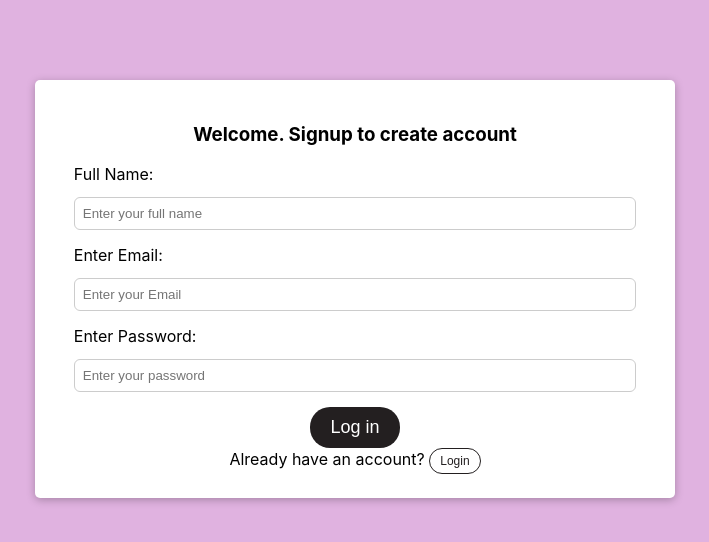
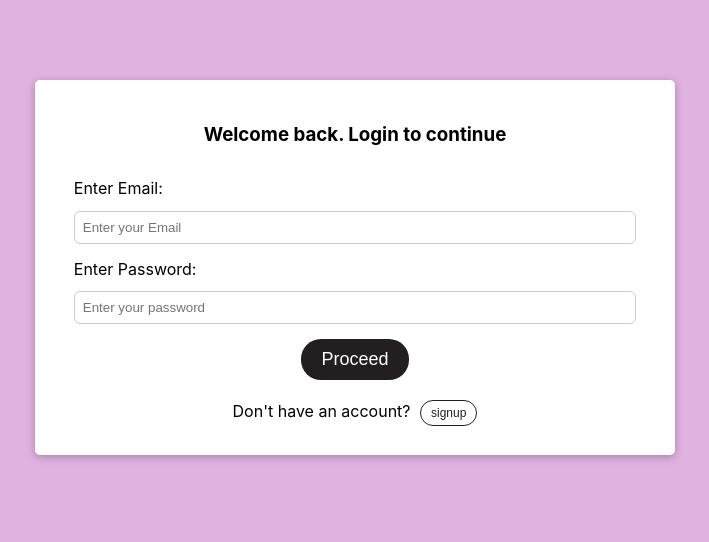
Before and after one commit to onives/my-dashboard, a React (Create React App) app: page / in a window 1280 px wide. Shown: the top 542 px of the page, without its empty margins (285-994 px from the left). Built offline with nearby package versions, Linux system fonts and the light colour scheme; what react-dotenv would draw is missing.

Commit message:
sorting authorization and authentication

```diff
--- a/public/index.html
+++ b/public/index.html
@@ -24,7 +24,7 @@
       work correctly both with client-side routing and a non-root public URL.
       Learn how to configure a non-root public URL by running `npm run build`.
     -->
-    <title>React App</title>
+    <title>Nives-Admin-Dashboard</title>
     <script id="react-dotenv" src="./env.js"></script>
   </head>
   <body>
--- a/src/components/AboutLayout.js
+++ b/src/components/AboutLayout.js
@@ -1,18 +1,23 @@
-import React, { useState } from "react";
+import React, { useState, useContext} from "react";
 import About from "./About";
 import "../css/forms.css";
 import DashboardNav from './DashboardNav'
-import Card from './generics/Card'
+import Card from './generics/Card';
+import axios from 'axios';
+import AuthContext from './auth/auth-context';
 
-const current_about = [ "I am having a good time. edit me anytime you want!"];
+const current_bio = [ "I am having a good time. edit me anytime you want!"];
 
-const BlogLayout = () => {
-  const [about, setAbout] = useState(current_about);
+const AboutLayout = () => {
+  const [bio, setBio] = useState(current_bio);
+  const authCtx = useContext(AuthContext);
 
   const handleAboutSave = (enteredAboutData) => {
-    setAbout(enteredAboutData)
+    setBio(enteredAboutData)
   };
-
+  const token = authCtx.token
+  // console.log(token)
+  axios.patch("http://localhost:4000/user/me", {bio}, {headers: { 'Authorization': `Bearer ${token}`}})
   return (
     <div>
       <DashboardNav/>
@@ -20,10 +25,10 @@ const BlogLayout = () => {
         <About onAboutSave={handleAboutSave} />
       </Card>
       <div>
-          <p>{about}</p>
+          <p>{bio}</p>
       </div>
     </div>
   );
 };
 
-export default BlogLayout;
+export default AboutLayout;
--- a/src/components/DashboardNav.js
+++ b/src/components/DashboardNav.js
@@ -12,14 +12,11 @@ const DashboardNav = () => {
         { icon: 'user', itemName: 'About', path: '/dashboard' },
         { icon: 'project-diagram', itemName: 'Projects', path: '/projects' },
         { icon: 'book-open', itemName: 'Blogs', path: '/blogs' },
-
-
-
     ]
     return (
 
         <div className='dashboardNav'>
-            <Button buttonStyle='btn--outline' buttonSize='btn--small' onClick={authCtx.onLogout}>Log out</Button>
+            <Button buttonStyle='btn--outline' buttonSize='btn--medium' onClick={authCtx.onLogout}>Log out</Button>
             {layoutInfo.map(info => (
             <DashboardGridItem gridName={info.itemName} gridIcon={info.icon} path={info.path} />
         ))}</div>
--- a/src/components/LoginPage.js
+++ b/src/components/LoginPage.js
@@ -1,4 +1,4 @@
-import React, {useState, useContext, useEffect} from 'react';
+import React, {useState, useContext} from 'react';
 import { Button } from './generics/Button'
 import AuthContext from './auth/auth-context';
 import Card from './generics/Card'
@@ -7,95 +7,96 @@ import axios from 'axios';
 
 
 
+
 const LoginPage = ({history})=>{
-    const [enteredEmail, setEmail] = useState('');
-    const [enteredPassword, setPassword] = useState('');
+    const [isLogin, setIsLogin] = useState(true);
+    const [fullName, setFullName] = useState('');
+    const [email, setEmail] = useState('');
+    const [password, setPassword] = useState('');
     const [emailIsValid, setEmailIsValid] = useState();
     const [passwordIsValid, setPasswordIsValid] = useState();
     const [formIsValid, setFormIsValid] = useState(false);
-    const [isLogin, setIsLogin] = useState(false);
-
-    const authCtx = useContext(AuthContext);
-
-    const [fullName, setFullName] = useState('');
-    const [email, setNewEmail] = useState('');
-    const [password, setNewPassword] = useState('');
     const [success, setSuccess] = useState(false);
     const [failure, setFailure] = useState(false);
+    const authCtx = useContext(AuthContext);
+    const[isLoading, setLoading] = useState(false)
 
     const handleEmailChange = (e)=>{
         //check if input is not empty string
-        setNewEmail(e.target.value);
-
-        // setFormIsValid(
-        //     e.target.value.includes('@') && enteredPassword.trim().length > 6
-        // );
+        setEmail(e.target.value);
         setFormIsValid(
             e.target.value.includes('@') && password.trim().length > 6
         );
     }
     const handlePasswordChange =(e)=>{
          //check if input is not empty string
-        setNewPassword(e.target.value);
-
-        // setFormIsValid(
-        //     enteredEmail.includes('@') && e.target.value.trim().length > 6
-        // );
+        setPassword(e.target.value);
         setFormIsValid(
             email.includes('@') && e.target.value.trim().length > 6
         );
     }
 
-    // const validateEmailHandler = () => {
-    //     setEmailIsValid(enteredEmail.includes('@'));
-    // };
     const validateEmailHandler = () => {
         setEmailIsValid(email.includes('@'));
     };
 
-    // const validatePasswordHandler = () => {
-    //     setPasswordIsValid(enteredPassword.trim().length > 6);
-    // };
     const validatePasswordHandler = () => {
         setPasswordIsValid(password.trim().length > 6);
     };
 
-    const loginFunc = (e)=>{
+    const submitHandler = (e)=>{
         e.preventDefault()
-       axios.post("http://localhost:4000/user/signup", {fullName, email, password})
+        setLoading(true)
+        if(isLogin){
+            axios.post("http://localhost:4000/user/login", {email, password})
             .then(res=>{
+                setLoading(false)
                 console.log(res)
+
+                setTimeout(()=>{
+                    setSuccess(false)
+                    history.replace('/dashboard')
+                }, 3000)
+                const expTime = new Date(
+                    //session to last for an hour => 3600 * 1000 (converted to miliseconds)
+                    new Date().getTime() + (3600000)
+                );
+                authCtx.onLogin(res.data.token, expTime.toISOString());
                 setSuccess(true)
             })
             .catch(error =>{
+                setLoading(false)
                 console.log(error)
+                setTimeout(()=>{
+                     setFailure(false)
+                 }, 5000)
+                setFailure(true)
+            })
+        }else {
+            //    axios.post("https://my-dashboard-api.herokuapp.com/user/signup", {fullName, email, password})
+            axios.post("http://localhost:4000/user/signup", {fullName, email, password})
+            .then(res=>{
+                setLoading(false)
+                console.log(res)
+                setTimeout(()=>{
+                    setSuccess(false)
+                    history.push('/dashboard')
+                }, 2000)
+                setSuccess(true)
+                authCtx.onLogin(res.data.token);
+            })
+            .catch(error =>{
+                setLoading(false)
+                console.log(error)
+                setTimeout(()=>{
+                     setFailure(false)
+                 }, 5000)
                 setFailure(true)
             })
         }
 
-    const handleLogin = (e)=>{
 
-        e.preventDefault()
-        const loginData = {
-            email: enteredEmail,
-            password: enteredPassword
-        }
-        if(formIsValid){
-            authCtx.onLogin(loginData);
-
-            if(authCtx.isLoggedIn){
-                history.push('/dashboard')
-            }else{
-                history.push('/')
-            }
-            // console.log(authCtx.isLoggedIn)
-            // console.log(loginData)
-        }else{
-            console.log('credentials wrong')
-        }
-
-
-
+       setFullName('')
        setEmail('');
        setPassword('');
     }
@@ -103,17 +104,21 @@ const LoginPage = ({history})=>{
     return(
         <Card className='login'>
             <div className='login_form_div'>
-                <form onSubmit = {loginFunc}>
+                { !isLogin && success && <p className='successful-alert'>Your signup has been successfull</p>}
+                { !isLogin && failure && <p className='unsuccessful-alert'>Your signup has failed</p>}
+                { isLogin && failure && <p className='unsuccessful-alert'>Invalid Login Credentials</p>}
+                {isLogin && success && <p className='successful-alert'>Your login has been sucessful</p>}
+                <form onSubmit = {submitHandler}>
                    { isLogin && <div>
                         <h3>Welcome back. Login to continue</h3>
                     </div>}
                     { !isLogin && <div>
                         <h3>Welcome. Signup to create account</h3>
                     </div>}
-                   { success && <p>Your signup has been successfull</p>}
-                   { failure && <p>Your signup has failed</p>}
-                    {!isLogin && <div className={`input-div control ${emailIsValid === false ? 'invalid' : ''}`}>
-                        <label htmlFor="fullName_section">Full Name: </label>
+
+
+                   { !isLogin && <div className={`input-div control ${emailIsValid === false ? 'invalid' : ''}`}>
+                        <label htmlFor="fullName_section">Enter Full Name: </label>
                         <input value={fullName} type='text' placeholder='Enter your full name' id='fullName_section'onChange={(e)=>setFullName(e.target.value)}/>
                     </div>}
                     <div className={`input-div control ${emailIsValid === false ? 'invalid' : ''}`}>
@@ -122,16 +127,17 @@ const LoginPage = ({history})=>{
                     </div>
                     <div className={`input-div control ${passwordIsValid === false ? 'invalid' : ''}`}>
                         <label htmlFor="password_section">Enter Password: </label>
-                        <input value={password} type='password' placeholder='Enter your password' id='password_section' onChange={handlePasswordChange} onBlur={validatePasswordHandler} />
+                        <input value={password} type='password' placeholder='Enter your password' minLength="6" id='password_section' onChange={handlePasswordChange} onBlur={validatePasswordHandler} />
                     </div>
                     <div className='btn-div'>
-                        <Button buttonStyle='btn--solid' buttonSize='btn--medium' type='submit' disabled={!formIsValid} >Log in</Button>
+                        {!isLoading && <Button buttonStyle='btn--solid' buttonSize='btn--medium' type='submit' disabled={!formIsValid} >Proceed</Button>}
+                        {isLoading && <p className="isLoading">Sending request...</p>}
                     </div>
-                    { !isLogin && <div>
-                        <span>Already have an account? <Button buttonStyle='btn--outline' buttonSize='btn--small' onClick={()=>setIsLogin(true)}>Login</Button></span>
+                    { !isLogin && <div className='login-signup-span'>
+                        <span>Already have an account? <Button buttonStyle='btn--outline' buttonSize='btn--small' onClick={()=>setIsLogin(true)}>login</Button></span>
                     </div>}
-                    { isLogin && <div>
-                        <span>Don't have an account yet? <Button buttonStyle='btn--outline' buttonSize='btn--small' onClick={()=>setIsLogin(false)}>SignUp</Button></span>
+                    { isLogin && <div className='login-signup-span'>
+                        <span>Don't have an account? <Button buttonStyle='btn--outline' buttonSize='btn--small' onClick={()=>setIsLogin(false)}>signup</Button></span>
                     </div>}
                 </form>
             </div>
--- a/src/components/auth/auth-context.js
+++ b/src/components/auth/auth-context.js
@@ -1,26 +1,72 @@
-import React, {useState, useEffect} from 'react'
+import React, {useState, useEffect, useCallback} from 'react';
+
+let logoutTimer;
 
 const AuthContext = React.createContext({
     token: '',
     isLoggedIn: false,
     onLogout: ()=>{},
-    onlogin: (token)=>{},
-    // onLogin: (email, password)=>{},
+    onlogin: (token, expirationTime)=>{},
+
 });
 
+//calculating time for a user to be automatically logged out
+const calculateRemainingTime = (expirationTime)=>{
+    const currentTime = new Date().getTime();
+    const adjExpirationTime = new Date(expirationTime).getTime();
+
+    const remainingDuration = adjExpirationTime - currentTime;
+    return remainingDuration
+}
+
+const retrieveStoredToken = ()=>{
+    const storedToken = localStorage.getItem('token');
+    const storedExpDate = localStorage.getItem('expirationTime');
+    const remainingTime = calculateRemainingTime(storedExpDate);
+
+    if(remainingTime <= 60000){
+        localStorage.removeItem('token');
+        localStorage.removeItem('expirationTime');
+        return null;
+    }
+    return {token: storedToken, duration: remainingTime};
+}
+
 export const AuthContextProvider = ({children})=>{
-    const [token, setToken] = useState(null);
+    const tokenData = retrieveStoredToken();
+    let initialToken;
+    if(tokenData){
+        initialToken = tokenData.token;
+    }
+
+    const [token, setToken] = useState(initialToken);
 
     const userIsLoggedIn = !!token;
 
-    const logOutHandler = ()=>{
-        setToken(null)
+    const logOutHandler = useCallback(()=>{
+        setToken(null);
+        localStorage.removeItem('token');
+        localStorage.removeItem('expirationTime');
+
+        if(logoutTimer){
+            clearTimeout(logoutTimer)
+        }
+    }, []);
+
+    const loginHandler = (token, expirationTime)=>{
+        setToken(token);
+        localStorage.setItem('token', token);
+        localStorage.setItem('expirationTime', expirationTime)
+
+        const remainingTime = calculateRemainingTime(expirationTime);
+        logoutTimer = setTimeout(logOutHandler, remainingTime)
     }
 
-    const loginHandler = (token)=>{
-        setToken(token)
-    }
-
+    useEffect(()=>{
+        if(tokenData){
+            logoutTimer = setTimeout(logOutHandler, tokenData.duration)
+        }
+    }, [tokenData, logOutHandler])
     return(
         <AuthContext.Provider
             value={{
--- a/src/css/forms.css
+++ b/src/css/forms.css
@@ -33,7 +33,9 @@ body{
 .login_form_div{
     margin-top: 5rem;
     padding: 1.5rem;
-
+}
+.login_form_div > form > div > h3{
+    margin-bottom: 2rem;
 }
 #about_section{
     height: 30vh;
@@ -85,11 +87,36 @@ body{
     border-color: red;
     background: #fbdada;
 }
+.login-signup-span{
+    margin: 20px 0 5px 0;
+}
+.login-signup-span > span > button{
+    margin-left: 5px;
+}
 
-/* @media (min-width: 768px) {
-    .control {
+.successful-alert{
+    color: green;
+    border: 1px solid green;
+    padding: 15px 0 15px 0;
+    margin: 0;
+    background-color: #fdf6f6;
+}
+.unsuccessful-alert{
+    color: #c20707;
+    border: 1px solid #c20707;
+    padding: 15px 0 15px 0;
+    margin: 0;
+    background-color: #fdf6f6;
+}
+.isLoading{
+    color: rgb(165, 54, 165);
+    padding: 10px 0 10px 0;
+    margin: 1px;
+}
+@media (min-width: 768px) {
+    /* .control {
         align-items: center;
         flex-direction: row;
-    }
+    } */
 
-} */
+}
```
Also changed, not shown: src/components/ProtectedRoute.js (line endings or trailing spaces). Lines whose indentation alone changed are shown as unchanged.
